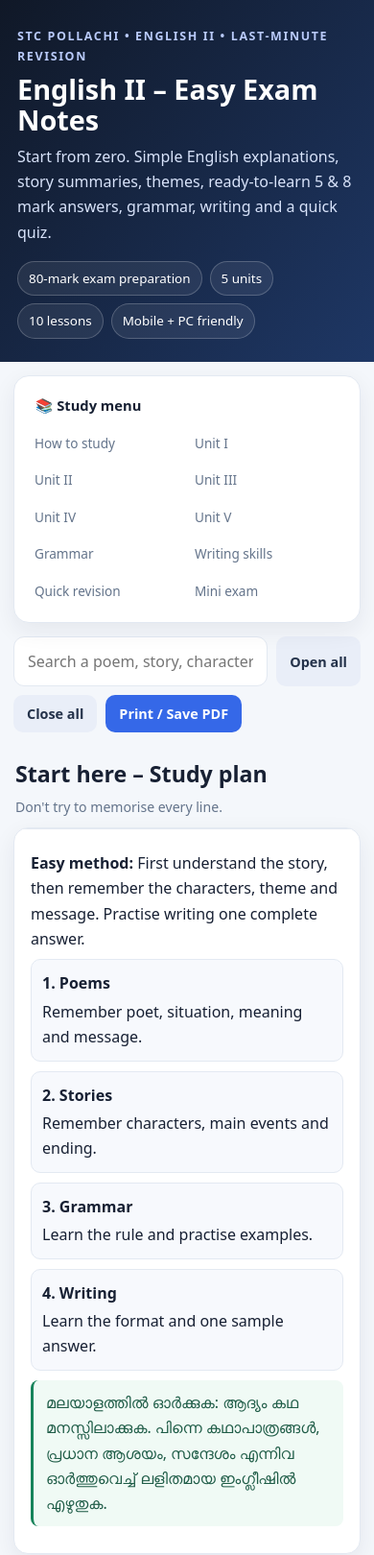
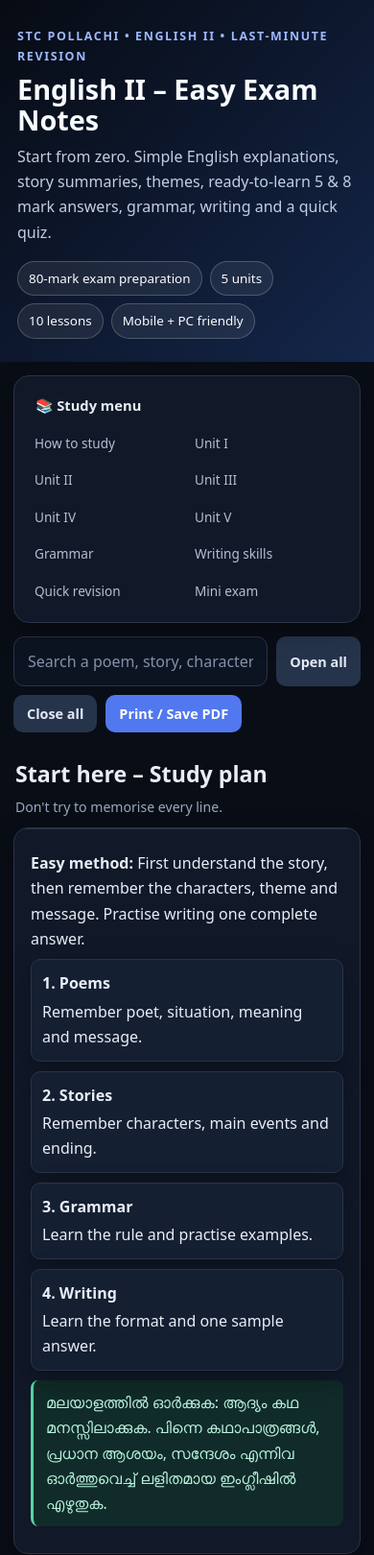
Before and after one commit to porkkkk/lab, a plain HTML site: page index.html in a window 390 px wide. Shown: the top 1620 px of the page at 96% size. Drawn offline with Linux system fonts and the light colour scheme.

Commit message:
Update index.html

```diff
--- a/index.html
+++ b/index.html
@@ -23,6 +23,59 @@ table{width:100%;border-collapse:collapse;margin:9px 0;font-size:.94rem}th,td{bo
 footer{text-align:center;color:var(--muted);padding:24px 12px;font-size:.88rem}
 @media(max-width:760px){.layout{display:block;margin:14px auto}.layout aside{position:relative;top:auto;max-height:none;margin-bottom:14px}.nav{display:grid;grid-template-columns:repeat(2,minmax(0,1fr));gap:2px}.nav a{font-size:.85rem;padding:7px}.grid2{grid-template-columns:1fr}.section-head{display:block}.section-head p{margin-top:3px}}
 @media print{header{background:#fff;color:#111;padding:10px}.hero p,.eyebrow{color:#333}.layout{display:block;max-width:none;margin:0}aside,.toolbar,.btn{display:none!important}.card{box-shadow:none;break-inside:avoid}.card:not([open])>.card-body{display:block}.card summary:after{display:none}body{background:#fff;font-size:11pt}}
+
+/* ===== DARK THEME ===== */
+:root{
+  color-scheme:dark;
+  --bg:#090d16;
+  --panel:#111827;
+  --text:#e8edf7;
+  --muted:#9aa8bd;
+  --line:#293449;
+  --accent:#7c9cff;
+  --soft:#1b2942;
+  --green:#55d6a2;
+  --shadow:0 10px 28px rgba(0,0,0,.28);
+}
+body{background:var(--bg);color:var(--text)}
+header{background:linear-gradient(135deg,#070b13,#14264a);color:#f8fbff}
+.hero p{color:#c2cee2}
+.eyebrow{color:#9db8ff}
+aside,.card,.mini{background:var(--panel);border-color:var(--line);box-shadow:var(--shadow)}
+.nav a{color:#b2bfd3}
+.nav a:hover{background:#1b2942;color:#a9bdff}
+.search{background:#0c1422;color:var(--text);border-color:var(--line)}
+.search::placeholder{color:#8291a8}
+.btn{background:#5278ef;color:#fff}
+.btn.secondary{background:#26344b;color:#e1e9f8}
+.btn:focus,.search:focus{outline:3px solid #7c9cff44}
+.card summary{color:#edf2ff}
+.card-body{border-color:var(--line)}
+.tag{background:#202f4d;color:#b8caff}
+.answer{background:#17243a;border-left-color:#7c9cff;color:#e4ebfa}
+.mal{background:#102b29;border-left-color:#55d6a2;color:#b8f0dc}
+th{background:#1b2940;color:#e7eefc}
+td,th{border-color:var(--line)}
+.grid2 .mini{background:#141f31}
+.quiz-q{border-color:var(--line)}
+.quiz-q label{color:#dce5f4}
+.result{color:#9db8ff}
+footer{color:#91a0b6}
+a{color:#9db8ff}
+::selection{background:#526fba;color:#fff}
+@media(max-width:760px){
+  .layout aside{background:var(--panel)}
+}
+@media print{
+  :root{color-scheme:light;--bg:#fff;--panel:#fff;--text:#111;--muted:#444;--line:#ccc;--accent:#333;--soft:#eee;--green:#333;--shadow:none}
+  body{background:#fff!important;color:#111!important}
+  header{background:#fff!important;color:#111!important}
+  .hero p,.eyebrow{color:#333!important}
+  aside,.card,.mini,.search,.answer,.mal,th{background:#fff!important;color:#111!important;box-shadow:none!important}
+  .tag{background:#eee!important;color:#111!important}
+  a{color:#111!important}
+}
+
 </style>
 </head>
 <body>
```
